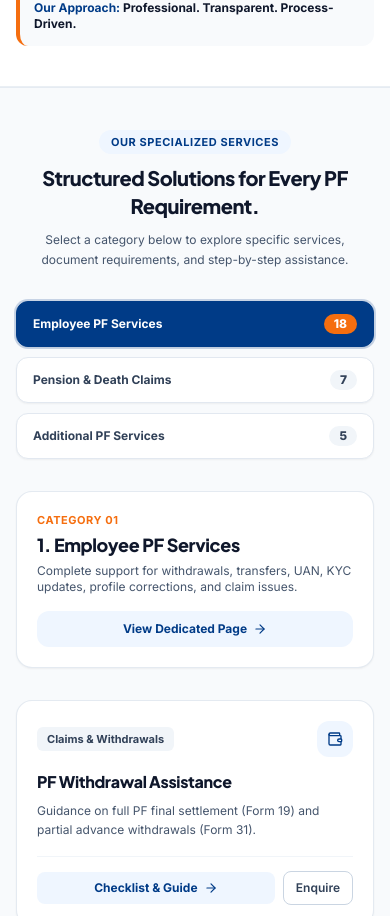
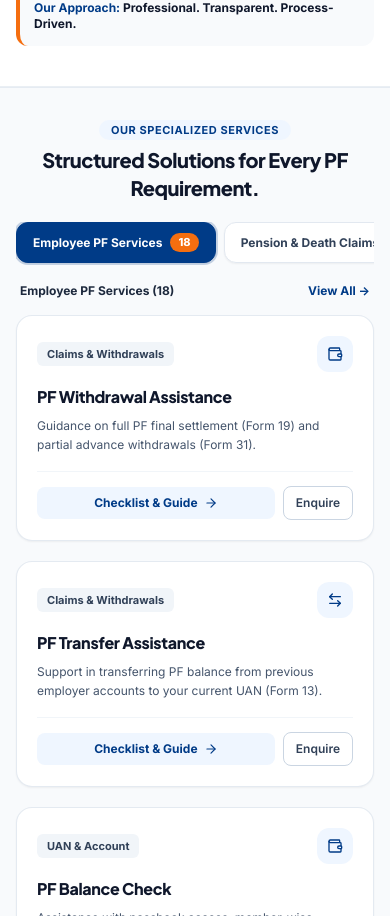
Before and after one commit to CFS-TECH/EPFOHelpline, a React (Vite) app in the folder Frontend/: page / in a window 390 px wide. Shown: the part 1546-2462 px from the top of the page. Built offline with nearby package versions, Linux system fonts and the light colour scheme; the HTML template or start-up script is replaced by a standard one.

Commit message:
Optimize specialized services section on mobile with horizontal tabs and compact layout

```diff
--- a/Frontend/src/index.css
+++ b/Frontend/src/index.css
@@ -133,3 +133,12 @@
   opacity: 1;
   transform: translateY(0);
 }
+
+/* Hide scrollbar utility for sleek horizontal tab rows on mobile */
+.no-scrollbar::-webkit-scrollbar {
+  display: none;
+}
+.no-scrollbar {
+  -ms-overflow-style: none;
+  scrollbar-width: none;
+}
--- a/Frontend/src/pages/ForEmployees.jsx
+++ b/Frontend/src/pages/ForEmployees.jsx
@@ -75,12 +75,12 @@ export default function ForEmployees({ onOpenEnquiry }) {
               </p>
             </div>
 
-            <div className="flex flex-wrap gap-2">
+            <div className="flex items-center gap-2 overflow-x-auto no-scrollbar sm:flex-wrap pb-1">
               {groups.map((grp) => (
                 <button
                   key={grp}
                   onClick={() => setActiveGroup(grp)}
-                  className={`px-3.5 py-2 rounded-xl text-xs font-bold transition-all cursor-pointer ${
+                  className={`shrink-0 whitespace-nowrap px-3.5 py-2 rounded-xl text-xs font-bold transition-all cursor-pointer ${
                     activeGroup === grp
                       ? 'bg-[#003B87] text-white'
                       : 'bg-white text-slate-700 border border-slate-200 hover:bg-slate-100'
--- a/Frontend/src/pages/Home.jsx
+++ b/Frontend/src/pages/Home.jsx
@@ -306,23 +306,24 @@ export default function Home({ onOpenEnquiry }) {
       {/* =====================================================================
           03. SERVICES SECTION - Clean, Balanced Interactive Tabbed Grid
       ====================================================================== */}
-      <section id="services" className="py-10 sm:py-12 bg-slate-50 scroll-mt-16 border-t border-slate-200/80">
+      <section id="services" className="py-7 sm:py-12 bg-slate-50 scroll-mt-16 border-t border-slate-200/80">
         <div className="max-w-7xl mx-auto px-4 sm:px-6 lg:px-8">
-          <div className="text-center max-w-3xl mx-auto space-y-2.5 sm:space-y-3 mb-8 sm:mb-10">
-            <span className="inline-block px-3 py-1 rounded-full bg-blue-50 text-[#003B87] text-[11px] sm:text-xs font-bold uppercase tracking-wider">
+          <div className="text-center max-w-3xl mx-auto space-y-1.5 sm:space-y-3 mb-5 sm:mb-8">
+            <span className="inline-block px-3 py-0.5 sm:py-1 rounded-full bg-blue-50 text-[#003B87] text-[11px] sm:text-xs font-bold uppercase tracking-wider">
               OUR SPECIALIZED SERVICES
             </span>
             <h2 className="text-xl sm:text-3xl lg:text-4xl font-extrabold text-slate-900 tracking-tight break-words">
               Structured Solutions for Every PF Requirement.
             </h2>
-            <p className="text-xs sm:text-sm lg:text-base text-slate-600 max-w-2xl mx-auto leading-relaxed">
+            {/* Subtitle hidden on mobile to reduce clutter */}
+            <p className="hidden sm:block text-xs sm:text-sm lg:text-base text-slate-600 max-w-2xl mx-auto leading-relaxed">
               Select a category below to explore specific services, document requirements, and step-by-step assistance.
             </p>
           </div>
 
-          {/* Clean Segmented Category Tabs - Perfectly Matching Widths on Mobile & Tab */}
-          <div className="max-w-xl sm:max-w-4xl mx-auto mb-8">
-            <div className="grid grid-cols-1 sm:grid-cols-3 gap-2.5 sm:gap-3">
+          {/* Clean Horizontal Tabs on Mobile (Scrollable single line), 3 columns on Tablet & Desktop */}
+          <div className="max-w-4xl mx-auto mb-4 sm:mb-8">
+            <div className="flex items-center gap-2 overflow-x-auto no-scrollbar pb-1 sm:pb-0 sm:grid sm:grid-cols-3 sm:gap-3">
               {SERVICE_CATEGORIES.map((cat) => {
                 const isActive = activeTab === cat.id;
                 return (
@@ -330,15 +331,15 @@ export default function Home({ onOpenEnquiry }) {
                     key={cat.id}
                     type="button"
                     onClick={() => setActiveTab(cat.id)}
-                    className={`w-full px-4 sm:px-5 py-3 sm:py-3.5 rounded-xl sm:rounded-2xl text-xs sm:text-sm font-bold transition-all cursor-pointer flex items-center justify-between sm:justify-center gap-2.5 border shadow-xs ${
+                    className={`shrink-0 sm:shrink sm:w-full px-4 sm:px-5 py-2.5 sm:py-3.5 rounded-xl sm:rounded-2xl text-xs sm:text-sm font-bold transition-all cursor-pointer flex items-center justify-center gap-2 border shadow-xs whitespace-nowrap sm:whitespace-normal ${
                       isActive
                         ? 'bg-[#003B87] text-white border-[#003B87] shadow-md ring-2 ring-[#003B87]/20'
                         : 'bg-white text-slate-700 border-slate-200 hover:bg-slate-50 hover:border-slate-300'
                     }`}
                   >
-                    <span className="text-left sm:text-center truncate">{cat.shortTitle}</span>
+                    <span>{cat.shortTitle}</span>
                     <span
-                      className={`px-2.5 py-0.5 rounded-full text-xs font-extrabold shrink-0 ${
+                      className={`px-2 py-0.5 rounded-full text-[11px] sm:text-xs font-extrabold shrink-0 ${
                         isActive
                           ? 'bg-[#F56E0F] text-white'
                           : 'bg-slate-100 text-slate-700'
@@ -352,9 +353,11 @@ export default function Home({ onOpenEnquiry }) {
             </div>
           </div>
 
-          {/* Active Category Header Banner */}
+          {/* Active Category Header: Minimal compact row on mobile, full banner on desktop */}
           {currentCategory && (
-            <div className="mb-8 p-5 sm:p-6 rounded-2xl bg-white border border-slate-200/90 shadow-xs flex flex-col sm:flex-row sm:items-center justify-between gap-4">
+            <>
+              {/* Desktop Banner */}
+              <div className="hidden sm:flex mb-8 p-5 sm:p-6 rounded-2xl bg-white border border-slate-200/90 shadow-xs flex-col sm:flex-row sm:items-center justify-between gap-4">
                 <div>
                   <span className="text-[11px] font-bold uppercase tracking-wider text-[#F56E0F] block">
                     Category {currentCategory.number}
@@ -381,6 +384,26 @@ export default function Home({ onOpenEnquiry }) {
                   <ArrowRight className="w-3.5 h-3.5" />
                 </Link>
               </div>
+
+              {/* Mobile Compact Bar: Extra bulky card removed for clean mobile UX */}
+              <div className="flex sm:hidden items-center justify-between px-1 mb-4">
+                <span className="text-xs font-bold text-slate-800">
+                  {currentCategory.shortTitle} ({currentCategory.services.length})
+                </span>
+                <Link
+                  to={
+                    currentCategory.id === 'employee-pf-services'
+                      ? '/for-employees'
+                      : currentCategory.id === 'pension-related-services'
+                      ? '/pension-services'
+                      : '/services'
+                  }
+                  className="text-xs font-bold text-[#003B87] inline-flex items-center gap-1 hover:underline"
+                >
+                  <span>View All &rarr;</span>
+                </Link>
+              </div>
+            </>
           )}
 
           {/* Uniform, Balanced Responsive Grid of Cards */}
--- a/Frontend/src/pages/Services.jsx
+++ b/Frontend/src/pages/Services.jsx
@@ -192,11 +192,11 @@ export default function Services({ onOpenEnquiry }) {
               )}
             </div>
 
-            {/* Category Filter Pills */}
-            <div className="flex flex-wrap items-center gap-2 pt-3">
+            {/* Category Filter Pills - Horizontally Scrollable on Mobile */}
+            <div className="flex items-center gap-2 pt-3 overflow-x-auto no-scrollbar sm:flex-wrap pb-1">
               <button
                 onClick={() => setActiveCategory('all')}
-                className={`px-3.5 py-2 rounded-xl text-xs sm:text-sm font-bold transition-all cursor-pointer flex items-center gap-2 ${
+                className={`shrink-0 whitespace-nowrap px-3.5 py-2 rounded-xl text-xs sm:text-sm font-bold transition-all cursor-pointer flex items-center gap-2 ${
                   activeCategory === 'all'
                     ? 'bg-[#003B87] text-white shadow-sm'
                     : 'bg-white text-slate-700 border border-slate-200 hover:bg-slate-100 shadow-xs'
@@ -220,7 +220,7 @@ export default function Services({ onOpenEnquiry }) {
                   <button
                     key={cat.id}
                     onClick={() => setActiveCategory(cat.id)}
-                    className={`px-3.5 py-2 rounded-xl text-xs sm:text-sm font-bold transition-all cursor-pointer flex items-center gap-2 ${
+                    className={`shrink-0 whitespace-nowrap px-3.5 py-2 rounded-xl text-xs sm:text-sm font-bold transition-all cursor-pointer flex items-center gap-2 ${
                       isActive
                         ? 'bg-[#003B87] text-white shadow-sm'
                         : 'bg-white text-slate-700 border border-slate-200 hover:bg-slate-100 shadow-xs'
```
Lines whose indentation alone changed are shown as unchanged.
